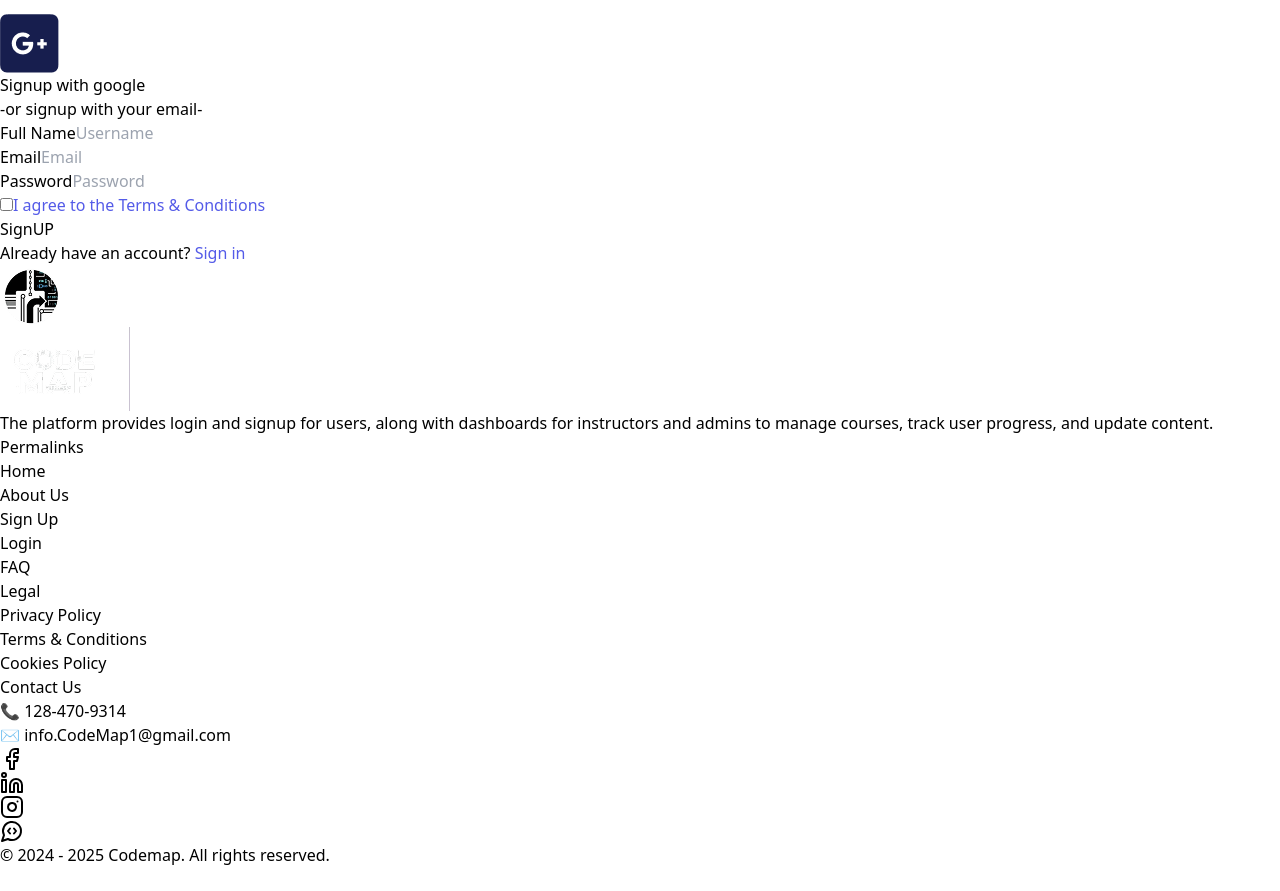
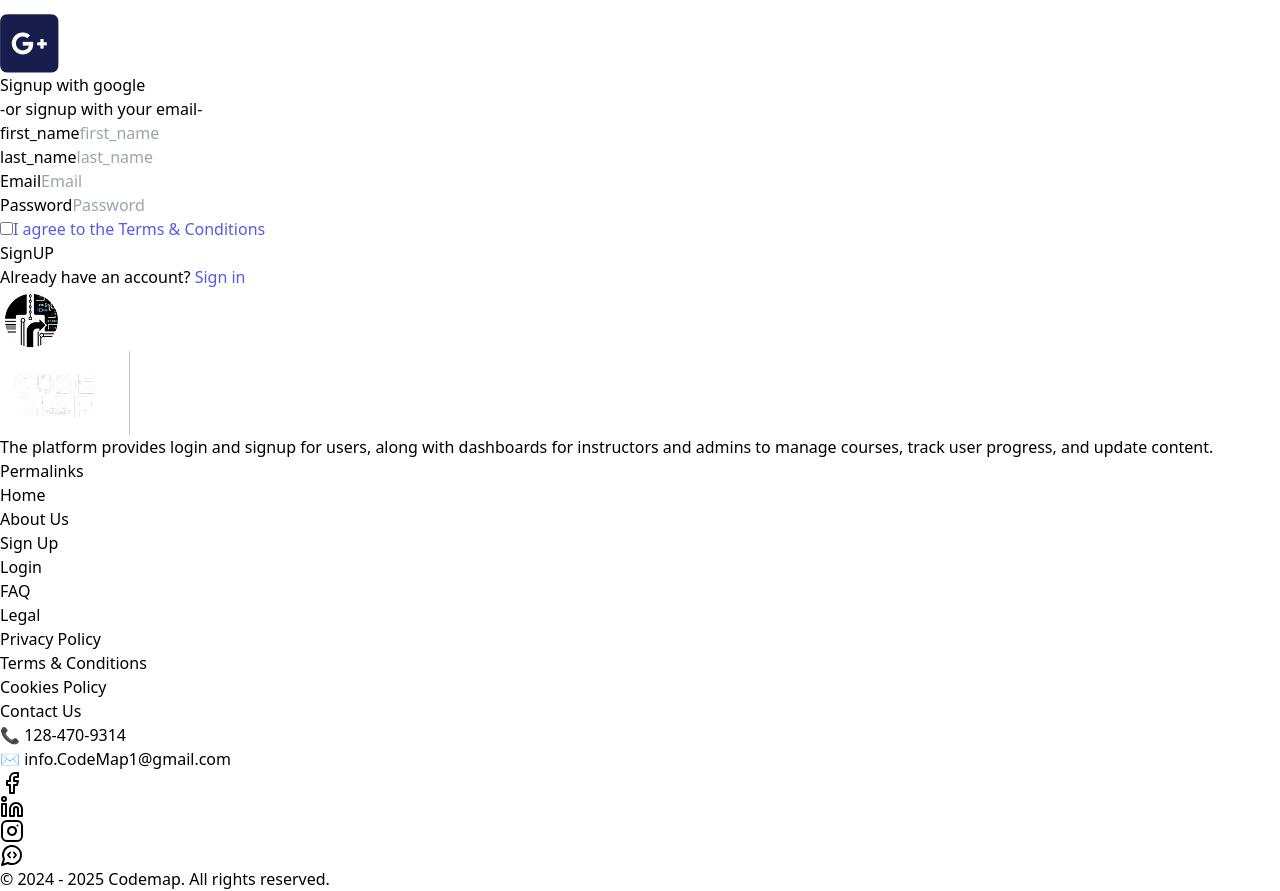
Before and after one commit to rofaidaezzat/CodeMap, a React (Vite) app: page /SignUp in a window 1280 px wide. Shown: the part 1020-1911 px from the top of the page. Before the commit the page ends 1887 px from the top, so only its background shows below. Built offline with nearby package versions, Linux system fonts and the light colour scheme.

Commit message:
save local changes

```diff
--- a/src/Pages/LogIn.tsx
+++ b/src/Pages/LogIn.tsx
@@ -5,13 +5,13 @@ import { useForm, SubmitHandler } from "react-hook-form"
 import { loginSchema} from '../Validation'
 import { yupResolver } from "@hookform/resolvers/yup"
 import InputErrorMessage from '../Ui/InputErrorMessage'
-import axiosInstance from '../config/axios.config'
 import toast from "react-hot-toast";
 import { AxiosError } from "axios";
 import { IErrorResponse } from '../interfaces'
 import { useState } from 'react'
 import Image from '../components/Image'
 import { Ellipsis } from 'lucide-react';
+import { axiosInstance } from '@/config/axios.config'
 
 interface IFormInput {
     identifier:string
@@ -34,6 +34,7 @@ const { register, handleSubmit ,formState:{errors},} = useForm<IFormInput>({
 // Fullfiled
 try{
     const{status ,data:resData}= await axiosInstance.post("auth/local",data)// هنا انا بعمل اكونت وبخزنه عندي
+
     console.log(resData) // da eloutput elly bytl3
     if(status===200){// كده معناها انو عمل ريجيستر صح
     toast.success("You will navigate to the home page after 1 seconds",{
--- a/src/Pages/SignUp.tsx
+++ b/src/Pages/SignUp.tsx
@@ -5,18 +5,19 @@ import { useForm, SubmitHandler } from "react-hook-form"
 import { SignUpSchema } from '../Validation'
 import { yupResolver } from "@hookform/resolvers/yup"
 import InputErrorMessage from '../Ui/InputErrorMessage'
-import axiosInstance from '../config/axios.config'
 import toast from "react-hot-toast";
 import { useNavigate } from 'react-router-dom'
 import { AxiosError } from "axios";
 import { IErrorResponse } from '../interfaces'
-import { useState } from 'react'
+import {  useState } from 'react'
 import Image from '../components/Image'
 import { Ellipsis } from 'lucide-react';
 import { signInWithGoogle } from '../utils'
+import { axiosInstance, axiosInstanceNew } from '@/config/axios.config'
 
 interface IFormInput {
-    username:string
+    first_name:string,
+    last_name:string
     email:string
     password:string
     // terms: boolean
@@ -39,7 +40,8 @@ const onSubmit: SubmitHandler<IFormInput> =async (data) =>
         console.log(data)
         setIsLoading(true)
         try{
-            const{status}=await axiosInstance.post("auth/local/register",data)
+            // const{status}=await axiosInstance.post("auth/local/register",data)
+            const{status}=await axiosInstanceNew.post('/auth/register',data)
             if(status===200){
                 toast.success("You will navigate to the login page after 1 seconds to login",{
                     position:"bottom-center",
@@ -60,6 +62,8 @@ const onSubmit: SubmitHandler<IFormInput> =async (data) =>
 
         }catch(error){
             const errorObj=error as AxiosError<IErrorResponse>// elobject da haibqa fi reponse elly rag3 mn axios
+            console.log(errorObj.response?.data?.error.message)
+            console.log(errorObj)
             toast.error(`${errorObj.response?.data?.error.message}`,{
             position:"bottom-center",
             duration:4000,
@@ -69,7 +73,7 @@ const onSubmit: SubmitHandler<IFormInput> =async (data) =>
             }
     }
     const onclick=()=>{
-            navigate("/LogIn",)
+            navigate("/LogIn")
     }
 
 
--- a/src/Validation/index.ts
+++ b/src/Validation/index.ts
@@ -2,11 +2,12 @@ import * as yup from "yup"
 
 export const SignUpSchema = yup
     .object({
-    username: yup.string().required('Username is required').min(5,'userName should be at least 5 character'),
+    first_name: yup.string().required('Username is required').min(5,'userName should be at least 5 character'),
+    last_name: yup.string().required('Username is required').min(5,'userName should be at least 5 character'),
     email: yup.string()
     .required("Email is required.")
     .matches(/^[^@]+@[^@]+\.[^@.]{2,}$/,"Not a valide email address."),
-    password: yup.string().required("Password is required").min(6, "Password should be at least 6 charachters."),
+    password: yup.string().required("Password is required").min(8, "Password should be at least 8 charachters."),
     // terms: yup.boolean().oneOf([true], "You must accept the terms and conditions")
 
 })
--- a/src/config/axios.config.ts
+++ b/src/config/axios.config.ts
@@ -1,9 +1,13 @@
 import axios from "axios";
-// هنا زي ده انا ثابت الجزء ال ثابت من اللينك{envirinment
 
-const axiosInstance = axios.create({
+export const axiosInstance = axios.create({
     baseURL: "http://localhost:1337/api",
     timeout: 1000,
 });
 
-export default axiosInstance;
+
+export const axiosInstanceNew = axios.create({
+    baseURL: 'https://bcad-102-189-220-41.ngrok-free.app/',
+    withCredentials:true,
+    timeout: 10000,
+});
--- a/src/data/index.tsx
+++ b/src/data/index.tsx
@@ -13,15 +13,25 @@ import SublimeTextIcon from "../assets/Info/sublimetext-icon-svgrepo-com.svg?url
 
 export const REGISTER_FORM: IRegisterInput[] = [
     {
-        name: "username",
-        Label:"Full Name",
-        placeholder: "Username",
+        name: "first_name",
+        Label:"first_name",
+        placeholder: "first_name",
         type: "text",
         validation: {
         required: true,
         minLength: 5,
         },
     },
+    {
+      name: "last_name",
+      Label:"last_name",
+      placeholder: "last_name",
+      type: "text",
+      validation: {
+      required: true,
+      minLength: 5,
+      },
+  },
     {
         name: "email",
         Label:"Email",
--- a/src/index.css
+++ b/src/index.css
@@ -9,6 +9,8 @@
 .navbar{
     background: linear-gradient(to right,#000000 0%,#371F5A 100%);
 }
+
+
 .register{
     background-color: #852FFF;
 }
--- a/src/interfaces/index.tsx
+++ b/src/interfaces/index.tsx
@@ -1,7 +1,7 @@
 
 export interface IRegisterInput {
-    name: "email" | "username" | "password";
-    Label:"Full Name"|"Email"|"Password"
+    name: "email" | "first_name" |"last_name"|"password";
+    Label:"first_name"|"last_name"|"Email"|"Password"
     placeholder: string;
     type: string;
     validation: {
```
